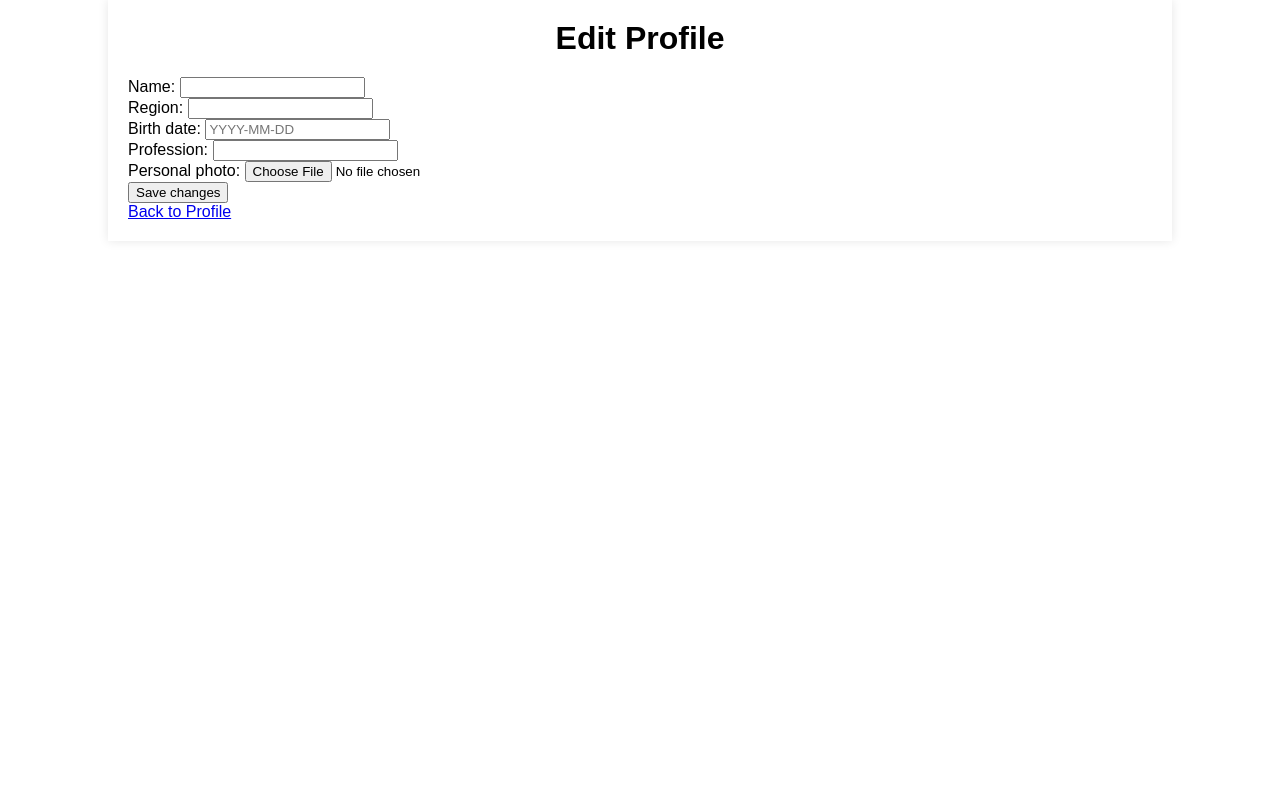
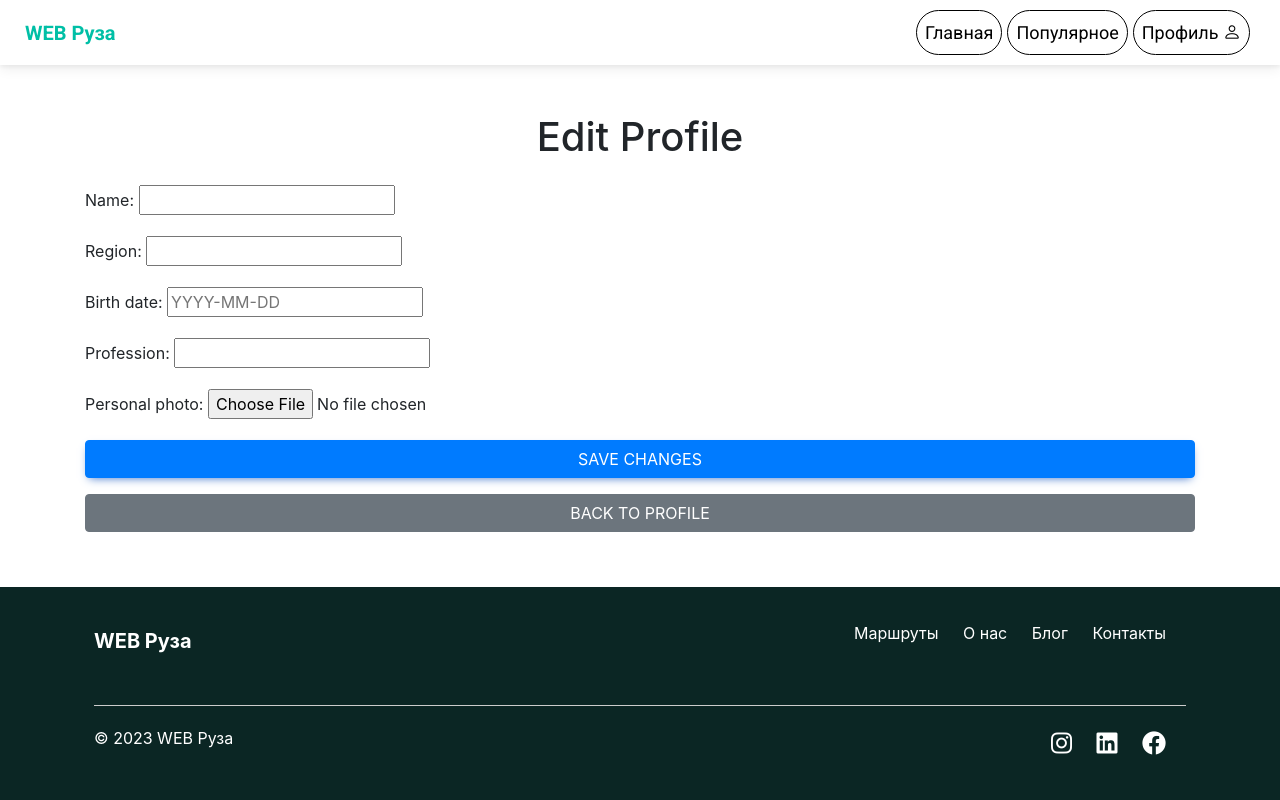
Before and after one commit to Besrezen/RUSA, a Django app: page /user/profile/edit/ in a window 1280 px wide. Run offline with Django 4.2, Linux system fonts and the light colour scheme; a user stored in the database is signed in; data comes from the database, SQL or seed files in the repository; both versions use the stored data as it was after the commit; some libraries are stand-ins or nearby versions.

Commit message:
User profile refactoring and implementation of base_generic.html

```diff
--- a/RUSA-yikilev/Rusa/Constructor/urls.py
+++ b/RUSA-yikilev/Rusa/Constructor/urls.py
@@ -2,7 +2,7 @@ from django.urls import path
 from .views import map_view, save_coordinates, get_lines, get_routes
 
 urlpatterns = [
-    path('', map_view),
+    path('', map_view, name='home'),
     path('save_coordinates/', save_coordinates, name='save_coordinates'),
     path('get_lines/', get_lines, name='get_lines'),
     path('get_routes/', get_routes, name='get_routes'),
--- a/RUSA-yikilev/Rusa/Rusa/settings.py
+++ b/RUSA-yikilev/Rusa/Rusa/settings.py
@@ -40,6 +40,7 @@ INSTALLED_APPS = [
     "Registration",
     "Constructor",
     "Userprofile",
+    "django_bootstrap5",
 ]
 
 MIDDLEWARE = [
@@ -57,7 +58,7 @@ ROOT_URLCONF = "Rusa.urls"
 TEMPLATES = [
     {
         "BACKEND": "django.template.backends.django.DjangoTemplates",
-        "DIRS": [],
+        "DIRS": [BASE_DIR / 'Rusa/templates'],
         "APP_DIRS": True,
         "OPTIONS": {
             "context_processors": [
--- /dev/null
+++ b/RUSA-yikilev/Rusa/Rusa/templates/base_generic.html
@@ -0,0 +1,151 @@
+{% load static %}
+<!DOCTYPE html>
+<html lang="en">
+
+<head>
+    <meta charset="UTF-8">
+    <meta http-equiv="X-UA-Compatible" content="IE=edge">
+    <meta name="viewport" content="width=device-width, initial-scale=1.0">
+    <link rel='icon' href="{% static 'home/img/3d.png' %}" type='image/x-icon'>
+    <link rel="stylesheet" href="https://cdn.jsdelivr.net/npm/bootstrap-icons@1.10.3/font/bootstrap-icons.css">
+    <!-- Font Awesome -->
+    <link href="https://cdnjs.cloudflare.com/ajax/libs/font-awesome/6.0.0/css/all.min.css" rel="stylesheet" />
+    <!-- Google Fonts -->
+    <link href="https://fonts.googleapis.com/css?family=Roboto:300,400,500,700&display=swap" rel="stylesheet" />
+    <!-- MDB -->
+    <link href="https://cdnjs.cloudflare.com/ajax/libs/mdb-ui-kit/6.2.0/mdb.min.css" rel="stylesheet" />
+    <title>{% block title %}{% endblock %}</title>
+    <style>
+        .custom-font-size {
+            font-size: 18px;
+        }
+
+        .custom-font-size2 {
+            font-size: 10px;
+        }
+
+        .footer-separator {
+            border-top: 1px solid #ccc;
+            margin: 20px 0;
+        }
+
+        .footer-social-icons a {
+            color: white;
+            margin-right: 15px;
+            font-size: 1.5em;
+        }
+
+        .footer-bottom {
+            background-color: #0B2624;
+            color: white;
+            padding: 10px 0;
+        }
+
+        .footer-bottom a {
+            color: white;
+            margin-right: 20px;
+        }
+
+        .navbar-nav .nav-link {
+            color: black;
+        }
+
+        .btn-custom {
+            font-family: 'Roboto', sans-serif;
+            font-size: 18px;
+            border: 1px solid black;
+            border-radius: 100px;
+            padding: 10px 15px;
+            transition: padding 0.2s, font-size 0.2s;
+        }
+        /* Media query for small screens */
+        @media (max-width: 576px) {
+            .btn-custom {
+                padding: 5px;
+                font-size: 0.8rem;
+            }
+            .navbar-nav .nav-item {
+                margin-right: 2px;
+            }
+        }
+
+        /* Optional: Add a bit more padding on very small screens */
+        @media (max-width: 375px) {
+            .btn-custom {
+                padding: 3px;
+                font-size: 0.7rem;
+            }
+            .navbar-nav .nav-item {
+                margin-right: 1px;
+            }
+        }
+
+        .btn-custom:hover {
+            background-color: #00c6ad;
+        }
+    </style>
+</head>
+
+<body class="d-flex flex-column min-vh-100">
+    <header>
+        <nav class="navbar navbar-expand-lg" style="background-color: #fff; padding: 10px">
+            <div class="container-fluid">
+                <a class="navbar-brand" href="{% url 'home' %}" style="font-family: 'Roboto', sans-serif; font-size: 20px; font-weight: bold; color: #00BFA6">WEB Руза</a>
+                <div id="navbarNav">
+                    <ul class="navbar-nav d-flex flex-row">
+                        <li class="nav-item" style="flex: 0 0 auto; margin-right: 5px;">
+                            <a class="nav-link custom-font-size btn-custom" aria-current="page" href="{% url 'home' %}">Главная</a>
+                        </li>
+                        <li class="nav-item" style="flex: 0 0 auto; margin-right: 5px;">
+                            <a class="nav-link custom-font-size btn-custom" href="{% url 'view_user' %}">Популярное</a>
+                        </li>
+                        <li class="nav-item" style="flex: 0 0 auto; margin-right: 5px;">
+                            <a class="nav-link custom-font-size btn-custom" href="{% url 'view_profile' %}">Профиль <i class="bi bi-person"></i></a>
+                        </li>
+                    </ul>
+                </div>
+            </div>
+        </nav>
+    </header>
+
+    {% block content %}
+    {% endblock content %}
+
+    <div class="mt-auto">
+        <footer class="footer-bottom">
+            <div class="container p-4 text-center">
+                <div class="row">
+                    <div class="col-md-6 text-md-start mb-4">
+                        <a class="navbar-brand" href="#">
+                            <span style="color: #ffffff; font-weight: bold;">WEB Руза</span>
+                        </a>
+                    </div>
+                    <div class="col-md-6 text-md-end mb-4">
+                        <nav>
+                            <a href="#">Маршруты</a>
+                            <a href="#">О нас</a>
+                            <a href="#">Блог</a>
+                            <a href="#">Контакты</a>
+                        </nav>
+                    </div>
+                </div>
+                <div class="footer-separator"></div>
+                <div class="row">
+                    <div class="col-md-6 text-md-start">
+                        <p>© 2023 WEB Руза</p>
+                    </div>
+                    <div class="col-md-6 text-md-end footer-social-icons">
+                        <a href="#"><i class="fab fa-instagram"></i></a>
+                        <a href="#"><i class="fab fa-linkedin"></i></a>
+                        <a href="#"><i class="fab fa-facebook"></i></a>
+                    </div>
+                </div>
+            </div>
+        </footer>
+    </div>
+
+    <!-- MDB -->
+    <script type="text/javascript" src="https://cdnjs.cloudflare.com/ajax/libs/mdb-ui-kit/6.2.0/mdb.min.js"></script>
+</body>
+
+</html>
--- a/RUSA-yikilev/Rusa/Userprofile/templates/userprofile/edit_profile.html
+++ b/RUSA-yikilev/Rusa/Userprofile/templates/userprofile/edit_profile.html
@@ -1,35 +1,51 @@
+{% extends 'base_generic.html' %}
+
+{% block title %}Profile{% endblock %}
+
+{% block content %}
 <!DOCTYPE html>
 <html>
 <head>
     <title>Edit Profile</title>
     {% load static %}
+    <link rel="stylesheet" href="https://maxcdn.bootstrapcdn.com/bootstrap/4.5.2/css/bootstrap.min.css">
     <link rel="stylesheet" type="text/css" href="{% static 'Userprofile/style.css' %}">
 </head>
 <body>
-    <div class="container">
-        <header>
-            <h1>Edit Profile</h1>
+    <div class="container mt-5">
+        <header class="mb-4">
+            <h1 class="text-center">Edit Profile</h1>
         </header>
-        <form method="post" enctype="multipart/form-data">
+        <form method="post" enctype="multipart/form-data" class="needs-validation" novalidate>
             {% csrf_token %}
             <div class="form-group">
-                {{ form.name.label_tag }} {{ form.name }}
+                {{ form.name.label_tag }}
+                {{ form.name }}
             </div>
             <div class="form-group">
-                {{ form.region.label_tag }} {{ form.region }}
+                {{ form.region.label_tag }}
+                {{ form.region }}
             </div>
             <div class="form-group">
-                {{ form.birth_date.label_tag }} {{ form.birth_date }}
+                {{ form.birth_date.label_tag }}
+                {{ form.birth_date }}
             </div>
             <div class="form-group">
-                {{ form.profession.label_tag }} {{ form.profession }}
+                {{ form.profession.label_tag }}
+                {{ form.profession }}
             </div>
             <div class="form-group">
-                {{ form.personal_photo.label_tag }} {{ form.personal_photo }}
+                {{ form.personal_photo.label_tag }}
+                {{ form.personal_photo }}
             </div>
-            <button type="submit" class="save-btn">Save changes</button>
+            <button type="submit" class="btn btn-primary btn-block">Save changes</button>
         </form>
-        <a href="{% url 'view_profile' %}" class="back-btn">Back to Profile</a>
+        <a href="{% url 'view_profile' %}" class="btn btn-secondary btn-block mt-3">Back to Profile</a>
     </div>
+
+    <script src="https://ajax.googleapis.com/ajax/libs/jquery/3.5.1/jquery.min.js"></script>
+    <script src="https://cdnjs.cloudflare.com/ajax/libs/popper.js/1.16.0/umd/popper.min.js"></script>
+    <script src="https://maxcdn.bootstrapcdn.com/bootstrap/4.5.2/js/bootstrap.min.js"></script>
 </body>
 </html>
+{% endblock %}
--- a/RUSA-yikilev/Rusa/static/Userprofile/style.css
+++ /dev/null
@@ -1,108 +0,0 @@
-body {
-    font-family: Arial, sans-serif;
-    background-color: #ffffff;
-    margin: 0;
-    padding: 0;
-}
-
-.container {
-    width: 80%;
-    margin: auto;
-    background: #fff;
-    padding: 20px;
-    box-shadow: 0 0 10px rgba(0,0,0,0.1);
-}
-
-header {
-    text-align: center;
-    margin-bottom: 20px;
-}
-
-header h1 {
-    margin: 0;
-}
-
-.profile-section, .portfolio-section, .specialty-section, .about-section {
-    margin-bottom: 20px;
-}
-
-.profile-card {
-    display: flex;
-    align-items: center;
-}
-
-.profile-photo {
-    width: 150px;
-    height: 150px;
-    border-radius: 50%;
-    margin-right: 20px;
-}
-
-.profile-info div {
-    margin-bottom: 10px;
-}
-
-.profile-info label {
-    font-weight: bold;
-}
-
-.portfolio-carousel {
-    display: flex;
-    align-items: center;
-}
-
-.carousel-btn {
-    background: none;
-    border: none;
-    font-size: 24px;
-    cursor: pointer;
-}
-
-.portfolio-images {
-    display: flex;
-    overflow-x: scroll;
-}
-
-.portfolio-images img {
-    width: 200px;
-    margin-right: 10px;
-}
-
-.specialty-section, .about-section {
-    display: flex;
-    flex-direction: column;
-}
-
-.specialty-section label, .about-section label {
-    font-weight: bold;
-}
-
-textarea {
-    width: 100%;
-    height: 100px;
-    padding: 10px;
-    margin-top: 10px;
-    border: 1px solid #ccc;
-    border-radius: 5px;
-}
-
-footer {
-    display: flex;
-    justify-content: space-between;
-}
-
-footer button {
-    padding: 10px 20px;
-    border: none;
-    border-radius: 5px;
-    cursor: pointer;
-}
-
-.close-btn {
-    background-color: #ccc;
-}
-
-.join-btn {
-    background-color: #28a745;
-    color: #fff;
-}
```
Also changed, not shown: RUSA-yikilev/Rusa/Constructor/templates/map.html (+9 -2 lines), RUSA-yikilev/Rusa/Userprofile/templates/userprofile/profile.html (+64 -32 lines), RUSA-yikilev/Rusa/db.sqlite3, RUSA-yikilev/Rusa/media/profile_photos/Screenshot_2024-05-18_174326_BnrNdS3.png (added), RUSA-yikilev/Rusa/static/generic/img/logo.png (added), RUSA-yikilev/Rusa/static/generic/img/logo2.png (added).
